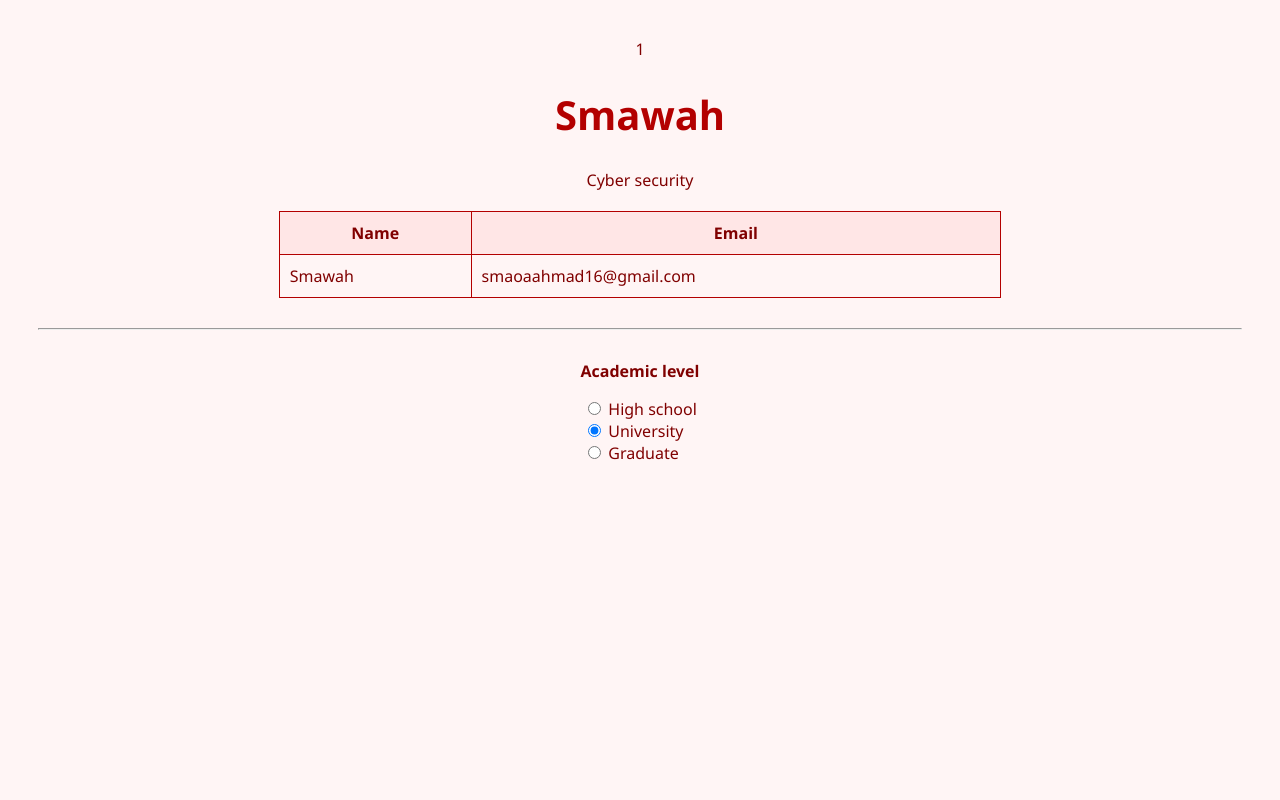
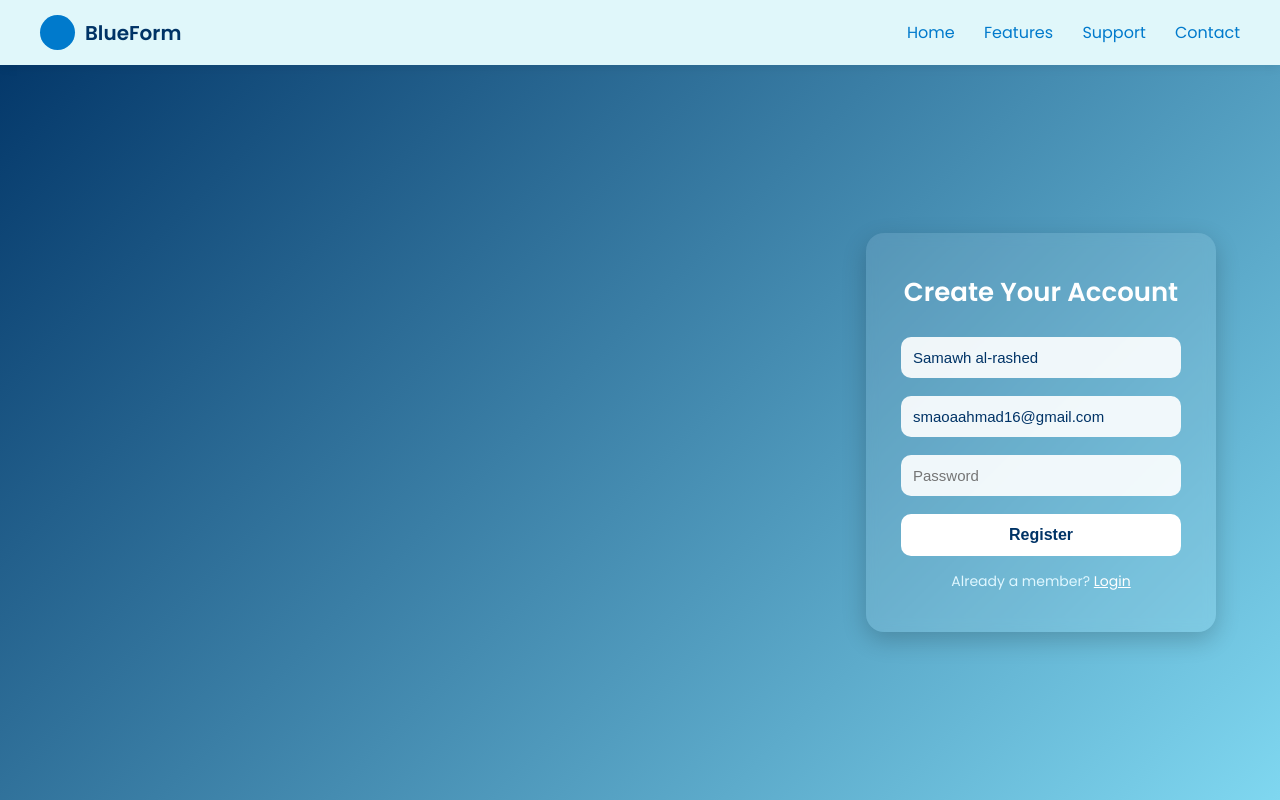
Before and after one commit to samawaalrashed/samawah_portfolio, a plain HTML site: page index.html in a window 1280 px wide. Drawn offline with Linux system fonts and the light colour scheme.

Commit message:
first commit

```diff
--- a/index.html
+++ b/index.html
@@ -1,71 +1,171 @@
-1
+
 <!DOCTYPE html>
-<html lang="ar">
+<html lang="en">
 <head>
   <meta charset="UTF-8">
-    <title>واجهة Smawah</title>
+  <title>Register Now</title>
+  <link href="https://fonts.googleapis.com/css2?family=Poppins:wght@400;600&display=swap" rel="stylesheet">
   <style>
-        body {
-            background-color: #fff5f5;
-            color: #800000;
-            font-family: 'Segoe UI', Tahoma, Geneva, Verdana, sans-serif;
-            text-align: center;
-            padding: 30px;
+    * {
+      margin: 0;
+      padding: 0;
+      box-sizing: border-box;
     }
 
-        h1 {
-            font-size: 40px;
-            color: #b30000;
+    body {
+      font-family: 'Poppins', sans-serif;
+      background: linear-gradient(135deg, #003366, #7fd7f0);
+      height: 100vh;
+      display: flex;
+      flex-direction: column;
+      color: #fff;
     }
 
-        table {
-            margin: 20px auto;
-            border-collapse: collapse;
-            width: 60%;
+    /* ===== New Navbar ===== */
+    nav {
+      background-color: #e0f7fa;
+      padding: 15px 40px;
+      display: flex;
+      justify-content: space-between;
+      align-items: center;
+      box-shadow: 0 2px 10px rgba(0, 0, 0, 0.08);
     }
 
-        th, td {
-            border: 1px solid #b30000;
-            padding: 10px;
+    .nav-left {
+      display: flex;
+      align-items: center;
     }
 
-        th {
-            background-color: #ffe6e6;
+    .nav-logo {
+      width: 35px;
+      height: 35px;
+      background-color: #007acc;
+      border-radius: 50%;
+      margin-right: 10px;
     }
 
-        hr {
-            margin: 30px 0;
+    .nav-title {
+      font-size: 20px;
+      font-weight: 600;
+      color: #003366;
     }
 
-        .radio-group {
-            text-align: left;
-            display: inline-block;
+    .nav-links a {
+      margin-left: 25px;
+      text-decoration: none;
+      color: #007acc;
+      font-weight: 500;
+      transition: color 0.3s;
+    }
+
+    .nav-links a:hover {
+      color: #004c80;
+    }
+
+    /* ===== Form Section ===== */
+    .main-content {
+      flex: 1;
+      display: flex;
+      align-items: center;
+      justify-content: flex-end;
+      padding-right: 5%;
+    }
+
+    .form-wrapper {
+      background-color: rgba(255, 255, 255, 0.1);
+      padding: 40px 35px;
+      border-radius: 18px;
+      box-shadow: 0 8px 25px rgba(0, 0, 0, 0.2);
+      backdrop-filter: blur(6px);
+      width: 350px;
+    }
+
+    h2 {
+      margin-bottom: 25px;
+      font-size: 26px;
+      color: #ffffff;
+      text-align: center;
+    }
+
+    input {
+      width: 100%;
+      padding: 12px;
+      margin-bottom: 18px;
+      border: none;
+      border-radius: 10px;
+      font-size: 15px;
+      background-color: rgba(255, 255, 255, 0.9);
+      color: #003366;
+    }
+
+    input:focus {
+      outline: 2px solid #66c9e0;
+    }
+
+    button {
+      width: 100%;
+      background-color: #ffffff;
+      color: #003366;
+      padding: 12px;
+      font-size: 16px;
+      border: none;
+      border-radius: 10px;
+      font-weight: 600;
+      cursor: pointer;
+      transition: background 0.3s ease;
+    }
+
+    button:hover {
+      background-color: #e6f7ff;
+    }
+
+    .footer-text {
+      text-align: center;
+      margin-top: 15px;
+      font-size: 14px;
+      color: #e0f7ff;
+    }
+
+    .footer-text a {
+      color: #ffffff;
+      text-decoration: underline;
+    }
+
+    .footer-text a:hover {
+      color: #d0f0ff;
     }
   </style>
 </head>
 <body>
 
-    <h1>Smawah</h1>
-    <p>Cyber security </p>
+  <!-- New Navbar -->
+  <nav>
+    <div class="nav-left">
+      <div class="nav-logo"></div>
+      <div class="nav-title">BlueForm</div>
+    </div>
+    <div class="nav-links">
+      <a href="#">Home</a>
+      <a href="#">Features</a>
+      <a href="#">Support</a>
+      <a href="#">Contact</a>
+    </div>
+  </nav>
 
-    <table>
-        <tr>
-            <th>Name</th>
-            <th>Email</th>
-        </tr>
-        <tr>
-            <td>Smawah</td>
-            <td>smaoaahmad16@gmail.com</td>
-        </tr>
-    </table>
-
-    <hr>
-
-    <p><strong>Academic level</strong></p>
-    <div class="radio-group">
-        <input type="radio" name="level" value="highschool"> High school<br>
-        <input type="radio" name="level" value="university" checked> University<br>
-        <input type="radio" name="level" value="graduate"> Graduate
+  <!-- Main Content with Form -->
+  <div class="main-content">
+    <div class="form-wrapper">
+      <h2>Create Your Account</h2>
+      <form>
+        <input type="text" value="Samawh al-rashed" readonly>
+        <input type="email" value="smaoaahmad16@gmail.com" readonly>
+        <input type="password" placeholder="Password" required>
+        <button type="submit">Register</button>
+      </form>
+      <div class="footer-text">
+        Already a member? <a href="#">Login</a>
+      </div>
+    </div>
   </div>
 
 </body>
```
Also changed, not shown: 1 other file. Lines whose indentation alone changed are shown as unchanged.
